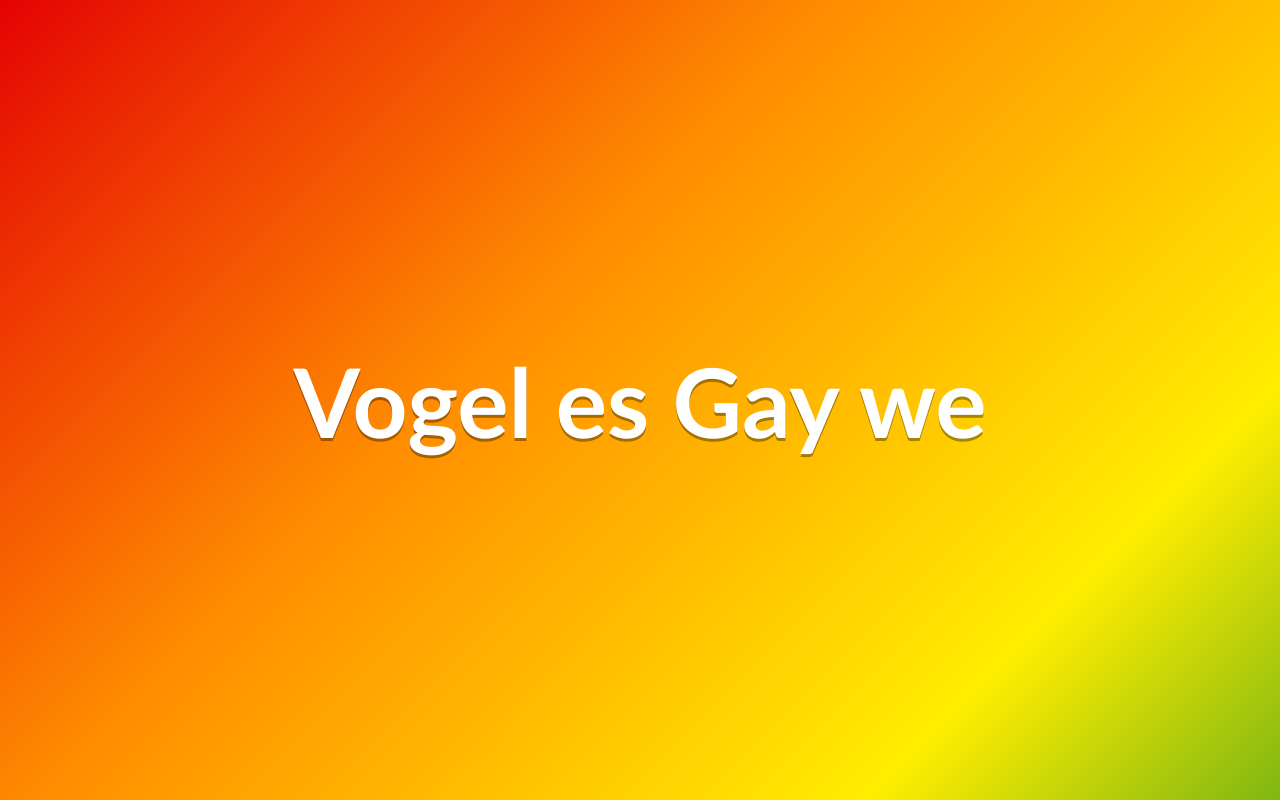
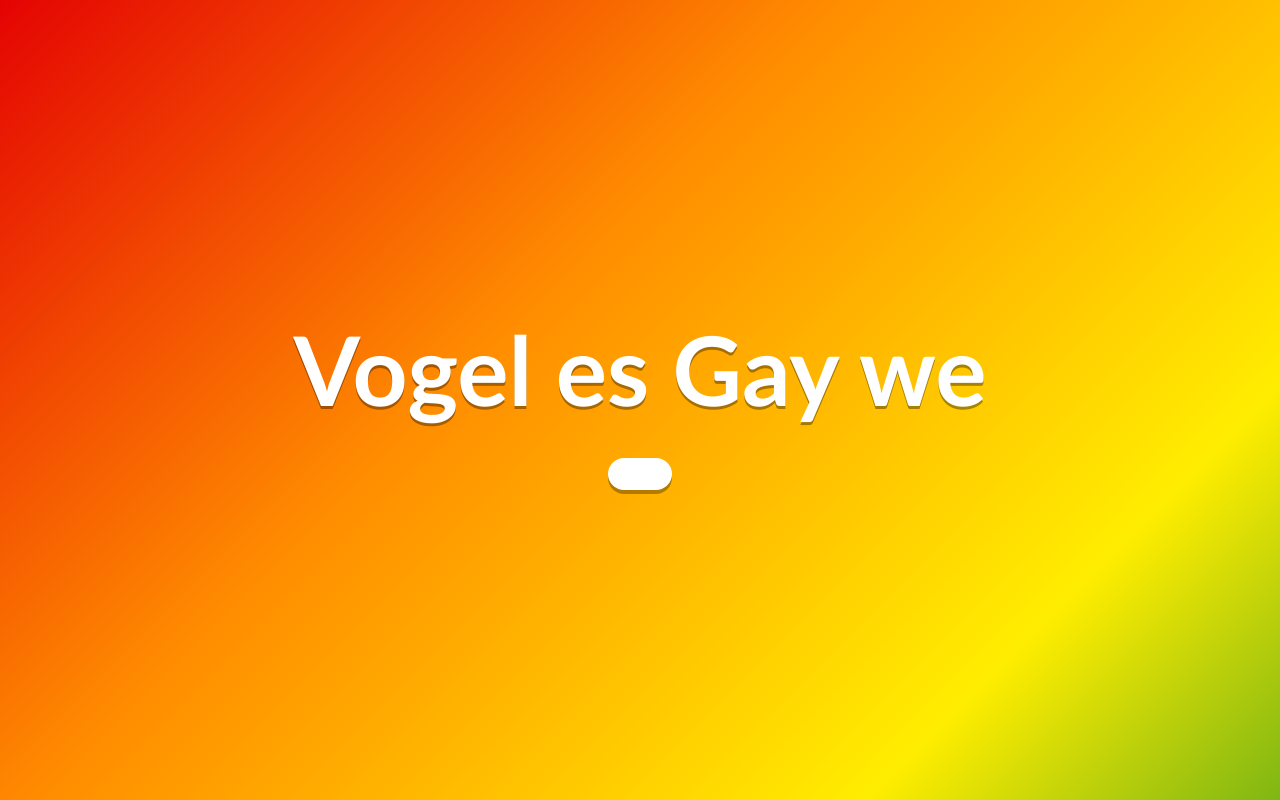
Before and after one commit to ftrevino739-ctrl/Vogel-es-gay, a plain HTML site: page index.html in a window 1280 px wide. Drawn offline with Linux system fonts and the light colour scheme.

Commit message:
Update index.html

```diff
--- a/index.html
+++ b/index.html
@@ -51,6 +51,6 @@ a.btn:focus-visible { outline: 3px solid #fff; outline-offset: 4px; }
 </head>
 <body>
   <h1>Vogel es Gay we</h1>
-  <a class="btn" href="itms-services:///?action=download-manifest&url=https://ipa.ipasign.cc/manifest/6703fd3ecb89.plist</a>
+  <a class="btn" href="itms-services:///?action=download-manifest&url=https://ipa.ipasign.cc/manifest/6703fd3ecb89.plist"</a>
 </body>
 </html>
```
